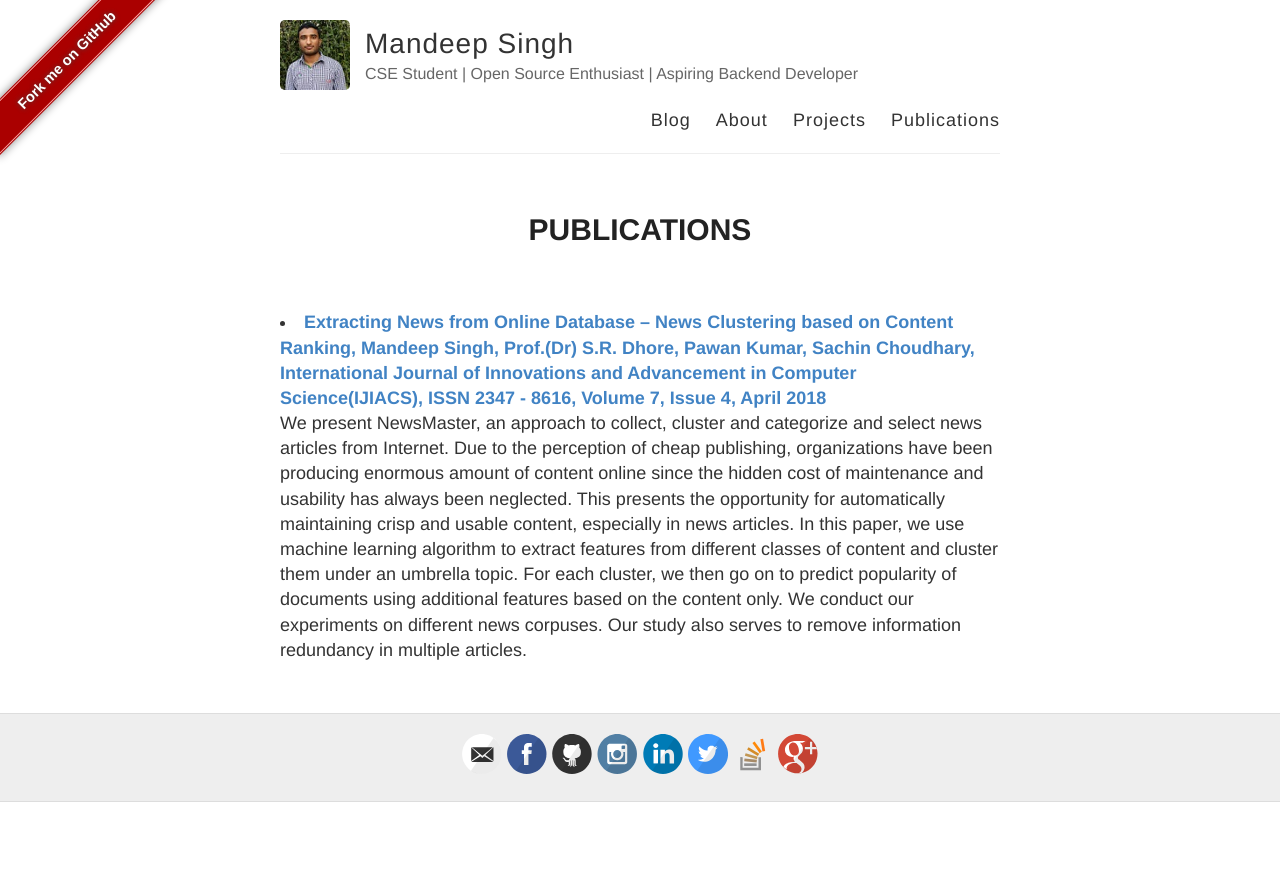
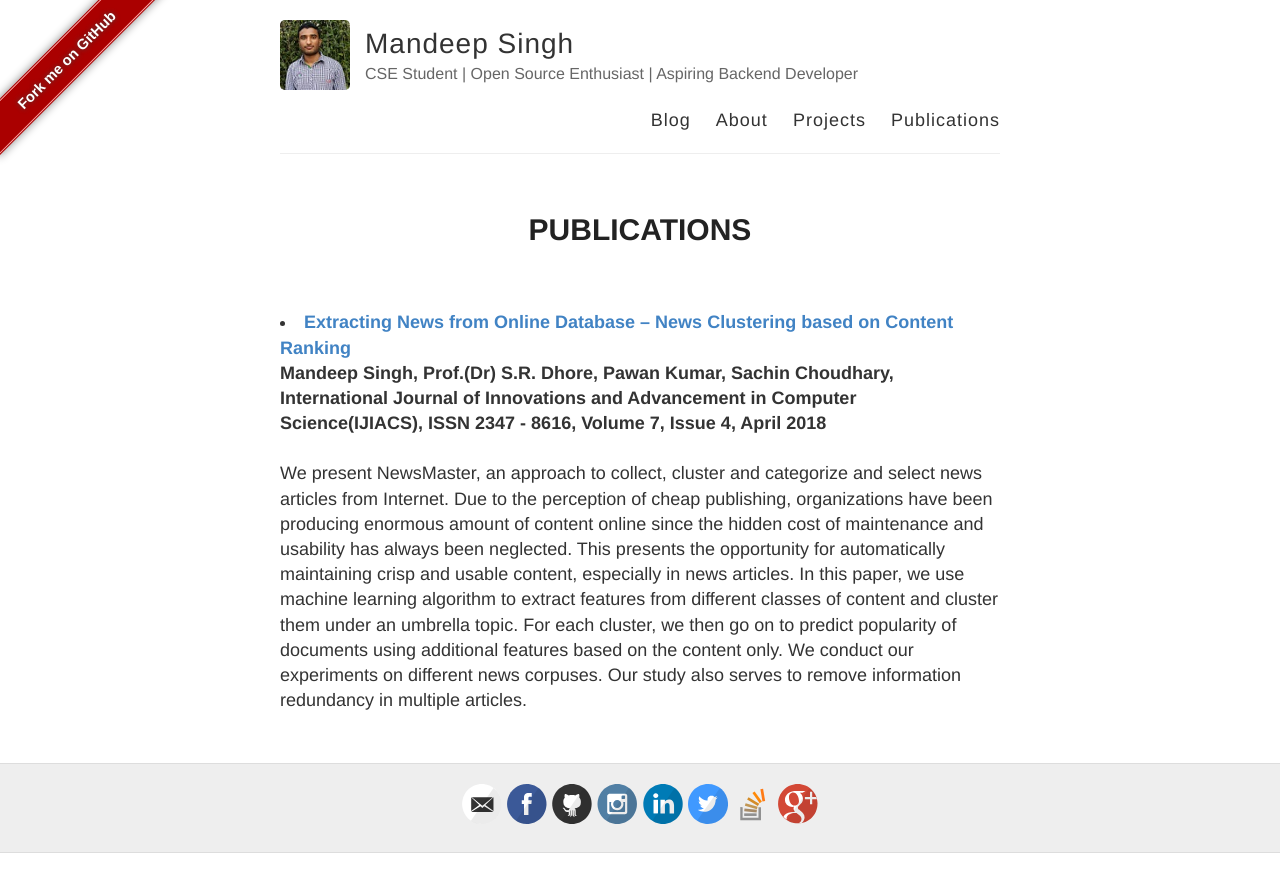
Before and after one commit to msdeep14/msdeep14.github.io, a Jekyll site: the page built from publications.md, in a window 1280 px wide. Shown: the top 892 px of the page. Built offline with Jekyll 4.4.1, drawn with Linux system fonts in a browser that asks for light colours.

```diff
--- a/_includes/publications.html
+++ b/_includes/publications.html
@@ -50,10 +50,10 @@
 <p>
 <li>
 <strong><a href = "http://academicscience.co.in/admin/resources/project/paper/f201804111523433925.pdf" target="_blank">Extracting News from Online Database – News Clustering
-based on Content Ranking, Mandeep Singh,
+based on Content Ranking </a></strong><br><strong>Mandeep Singh,
 Prof.(Dr) S.R. Dhore, Pawan Kumar, Sachin Choudhary, International Journal of Innovations and Advancement in
-Computer Science(IJIACS), ISSN 2347 - 8616, Volume 7, Issue 4, April 2018</a></strong>
-<br>
+Computer Science(IJIACS), ISSN 2347 - 8616, Volume 7, Issue 4, April 2018</strong>
+<br><br>
   We present NewsMaster, an approach to
   collect, cluster and categorize and select news articles
   from Internet. Due to the perception of cheap publishing,
```
